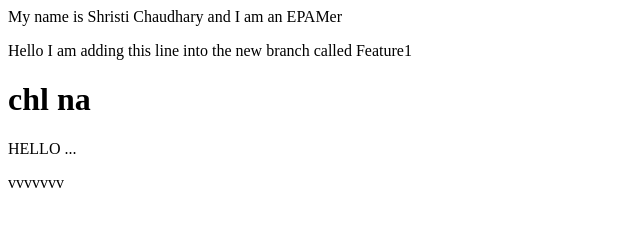
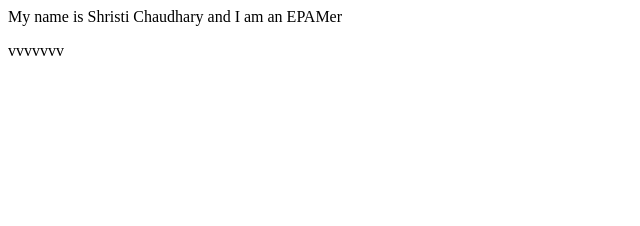
Before and after one commit to Shristi17-debug/NewRemoteRepo, a plain HTML site: page index.html in a window 1280 px wide. Shown: the whole page, without its empty margins (0-640 px from the left). Drawn offline with Linux system fonts and the light colour scheme.

Commit message:
changes made in main branch before pulling

```diff
--- a/index.html
+++ b/index.html
@@ -1,5 +1,3 @@
 <p>My name is Shristi Chaudhary and I am an EPAMer </p>
-<p>Hello I am adding this line into the new branch called Feature1 </p>
-<h1>chl na</h1>
-<p>HELLO ...</p>
+
 <p>vvvvvvv</p>
```
